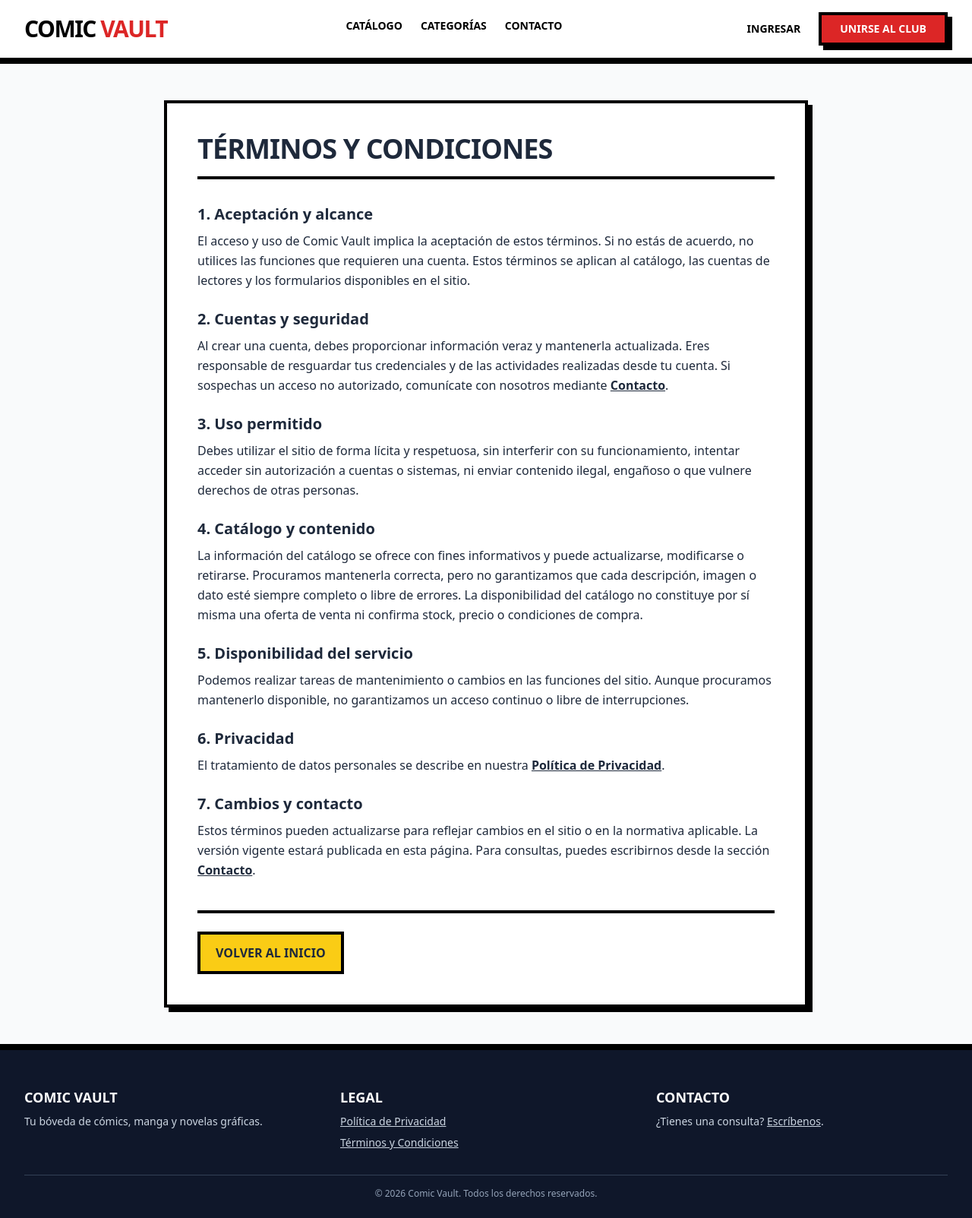
After one commit to uzydiaz1-lgtm/comics-vault06, a Django app: page /terminos-condiciones/ in a window 1280 px wide. The commit adds this page. Shown: the whole page at 76% size. Run offline with Django 5.2, Linux system fonts and the light colour scheme; some libraries are stand-ins or nearby versions.

Commit message:
Agregadas nuevas funcionalidades y vistas

```diff
--- a/comics/forms.py
+++ b/comics/forms.py
@@ -1,9 +1,30 @@
 from django import forms
 from django.contrib.auth.forms import AuthenticationForm, UserCreationForm
-from .models import CategoriaArea, Comic, UsuarioLector
+from .models import CategoriaArea, Comic, MensajeContacto, UsuarioLector
 
 
 FORM_CONTROL_CLASS = 'w-full max-w-full border-4 border-black p-3 font-bold'
+
+
+class ContactoForm(forms.ModelForm):
+    class Meta:
+        model = MensajeContacto
+        fields = ['nombre', 'email', 'mensaje']
+        widgets = {
+            'nombre': forms.TextInput(attrs={
+                'class': 'form-control',
+                'placeholder': 'Tu nombre y apellido',
+            }),
+            'email': forms.EmailInput(attrs={
+                'class': 'form-control',
+                'placeholder': 'tu_correo@ejemplo.com',
+            }),
+            'mensaje': forms.Textarea(attrs={
+                'class': 'form-control',
+                'rows': 4,
+                'placeholder': 'Escribí tu consulta acá...',
+            }),
+        }
 
 
 class CategoriaAreaForm(forms.ModelForm):
--- a/comics/templates/comics/base.html
+++ b/comics/templates/comics/base.html
@@ -1,9 +1,12 @@
+{% load static %}
 <!DOCTYPE html>
 <html lang="es">
 <head>
     <meta charset="UTF-8">
     <meta name="viewport" content="width=device-width, initial-scale=1.0">
     <title>{% block title %}COMIC VAULT{% endblock %}</title>
+    <link rel="icon" type="image/x-icon" href="{% static 'Autopartes/img/favicon.ico' %}">
+    <link rel="stylesheet" href="https://cdnjs.cloudflare.com/ajax/libs/toastr.js/latest/toastr.min.css">
     <script src="https://cdn.tailwindcss.com"></script>
     <style>
         .neo-shadow { box-shadow: 6px 6px 0px 0px rgba(0,0,0,1); }
@@ -20,8 +23,10 @@
         <nav class="hidden md:flex gap-6 font-bold text-sm uppercase" aria-label="Navegación principal">
             <a href="{% url 'comics:catalogo' %}" class="hover:text-blue-600 border-b-4 border-transparent hover:border-blue-600 transition-all pb-1">Catálogo</a>
             <a href="{% url 'comics:buscar_categorias' %}" class="hover:text-blue-600 border-b-4 border-transparent hover:border-blue-600 transition-all pb-1">Categorías</a>
+            <a href="{% url 'comics:contacto' %}" class="hover:text-blue-600 border-b-4 border-transparent hover:border-blue-600 transition-all pb-1">Contacto</a>
             {% if user.is_staff or user.is_superuser %}
             <a href="{% url 'comics:buscar_usuarios' %}" class="hover:text-blue-600 border-b-4 border-transparent hover:border-blue-600 transition-all pb-1">Lectores</a>
+            <a href="{% url 'comics:listar_mensajes' %}" class="hover:text-blue-600 border-b-4 border-transparent hover:border-blue-600 transition-all pb-1">Mensajes</a>
             {% endif %}
         </nav>
 
@@ -46,8 +51,10 @@
             <div class="flex flex-col gap-3 font-bold uppercase">
                 <a href="{% url 'comics:catalogo' %}" class="p-2 hover:bg-yellow-300">Catálogo</a>
                 <a href="{% url 'comics:buscar_categorias' %}" class="p-2 hover:bg-yellow-300">Categorías</a>
+                <a href="{% url 'comics:contacto' %}" class="p-2 hover:bg-yellow-300">Contacto</a>
                 {% if user.is_staff or user.is_superuser %}
                 <a href="{% url 'comics:buscar_usuarios' %}" class="p-2 hover:bg-yellow-300">Lectores</a>
+                <a href="{% url 'comics:listar_mensajes' %}" class="p-2 hover:bg-yellow-300">Mensajes</a>
                 {% endif %}
                 {% if user.is_authenticated %}
                     <a href="{% url 'comics:perfil' %}" class="p-2 hover:bg-yellow-300">Mi perfil ({{ user.username }})</a>
@@ -66,7 +73,7 @@
 
     <main>
         {% if messages %}
-        <div class="max-w-7xl mx-auto px-8 pt-6">
+        <div id="django-messages" class="max-w-7xl mx-auto px-8 pt-6">
             {% for message in messages %}
             <div class="border-4 border-black bg-emerald-300 p-4 font-black" role="alert">{{ message }}</div>
             {% endfor %}
@@ -76,6 +83,35 @@
         <!-- Aquí se inyectará el contenido de las otras vistas -->
         {% endblock %}
     </main>
+    <footer class="mt-12 border-t-8 border-black bg-slate-900 px-4 pb-6 pt-12 text-white sm:px-8">
+        <div class="mx-auto grid max-w-7xl grid-cols-1 gap-8 sm:grid-cols-2 lg:grid-cols-3">
+            <div>
+                <h2 class="text-lg font-black uppercase">Comic Vault</h2>
+                <p class="mt-2 text-sm text-slate-300">
+                    Tu bóveda de cómics, manga y novelas gráficas.
+                </p>
+            </div>
+
+            <nav aria-label="Enlaces legales">
+                <h2 class="text-lg font-black uppercase">Legal</h2>
+                <ul class="mt-2 flex flex-col gap-2 text-sm">
+                    <li><a href="{% url 'comics:politica_privacidad' %}" class="text-slate-300 underline hover:text-white">Política de Privacidad</a></li>
+                    <li><a href="{% url 'comics:terminos_condiciones' %}" class="text-slate-300 underline hover:text-white">Términos y Condiciones</a></li>
+                </ul>
+            </nav>
+
+            <div>
+                <h2 class="text-lg font-black uppercase">Contacto</h2>
+                <p class="mt-2 text-sm text-slate-300">
+                    ¿Tienes una consulta?
+                    <a href="{% url 'comics:contacto' %}" class="underline hover:text-white">Escríbenos</a>.
+                </p>
+            </div>
+        </div>
+        <p class="mx-auto mt-8 max-w-7xl border-t border-slate-700 pt-4 text-center text-xs text-slate-400">
+            &copy; 2026 Comic Vault. Todos los derechos reservados.
+        </p>
+    </footer>
     <script>
         const menuButton = document.getElementById('mobile-menu-button');
         const mobileNavigation = document.getElementById('mobile-navigation');
@@ -85,5 +121,26 @@
             mobileNavigation.classList.toggle('hidden', isExpanded);
         });
     </script>
+    <script src="https://cdnjs.cloudflare.com/ajax/libs/jquery/3.6.0/jquery.min.js"></script>
+    <script src="https://cdnjs.cloudflare.com/ajax/libs/toastr.js/latest/toastr.min.js"></script>
+    {% if messages %}
+    <script>
+        if (window.toastr) {
+            toastr.options.escapeHtml = true;
+            {% for message in messages %}
+                {% if message.tags == 'success' %}
+                    toastr.success('{{ message|escapejs }}');
+                {% elif message.tags == 'error' %}
+                    toastr.error('{{ message|escapejs }}');
+                {% elif message.tags == 'warning' %}
+                    toastr.warning('{{ message|escapejs }}');
+                {% elif message.tags == 'info' %}
+                    toastr.info('{{ message|escapejs }}');
+                {% endif %}
+            {% endfor %}
+            document.getElementById('django-messages').hidden = true;
+        }
+    </script>
+    {% endif %}
 </body>
 </html>
--- a/comics/urls.py
+++ b/comics/urls.py
@@ -5,6 +5,11 @@ app_name = 'comics'
 
 urlpatterns = [
     path('', views.inicio, name='inicio'),
+    path('contacto/', views.contacto, name='contacto'),
+    path('gracias/', views.pagina_de_gracias, name='gracias'),
+    path('politica-privacidad/', views.politica_privacidad, name='politica_privacidad'),
+    path('terminos-condiciones/', views.terminos_condiciones, name='terminos_condiciones'),
+    path('listar-mensajes/', views.listar_mensajes, name='listar_mensajes'),
     path('catalogo/', views.ComicListView.as_view(), name='catalogo'),
     path('buscar/comics/', views.buscar_comics, name='buscar_comics'),
     path('buscar/categorias/', views.buscar_categorias, name='buscar_categorias'),
--- a/comics/views.py
+++ b/comics/views.py
@@ -1,24 +1,34 @@
+import logging
+import smtplib
 from functools import wraps
 
 from django.contrib import messages
 from django.contrib.auth import login, logout
 from django.contrib.auth.decorators import login_required
 from django.core.exceptions import PermissionDenied
+from django.conf import settings
+from django.core.mail import EmailMessage, send_mail
+from django.core.paginator import Paginator
 from django.db import transaction
 from django.db.models import Q
 from django.shortcuts import redirect, render
+from django.template.loader import render_to_string
 from django.views.decorators.http import require_POST
 from django.views.generic import DetailView, ListView
 
 from administrador.models import ReporteBitacora
 from .forms import (
     CategoriaAreaForm,
+    ContactoForm,
     LoginForm,
     PerfilLectorForm,
     RegistroForm,
     UsuarioLectorForm,
 )
-from .models import CategoriaArea, Comic, UsuarioLector
+from .models import CategoriaArea, Comic, MensajeContacto, UsuarioLector
+
+
+logger = logging.getLogger(__name__)
 
 
 def staff_required(view_func):
@@ -34,6 +44,80 @@ def staff_required(view_func):
 
 def inicio(request):
     return render(request, 'comics/inicio.html')
+
+
+def contacto(request):
+    if request.method == 'POST':
+        form = ContactoForm(request.POST)
+        if form.is_valid():
+            contacto_obj = form.save()
+            asunto = 'Nueva consulta web - Comic Vault'
+            contexto = {
+                'nombre': contacto_obj.nombre,
+                'email': contacto_obj.email,
+                'mensaje': contacto_obj.mensaje,
+                'fecha': contacto_obj.fecha_envio,
+                'asunto': asunto,
+            }
+
+            try:
+                email_admin = EmailMessage(
+                    subject=f'Nuevo mensaje de contacto de {contacto_obj.nombre}',
+                    body=render_to_string('Autopartes/email-template.html', contexto),
+                    from_email=settings.DEFAULT_FROM_EMAIL,
+                    to=[settings.DEFAULT_FROM_EMAIL],
+                    reply_to=[contacto_obj.email],
+                )
+                email_admin.content_subtype = 'html'
+                admin_enviado = email_admin.send()
+                respuesta_enviada = send_mail(
+                    subject='Hemos recibido tu consulta - Comic Vault',
+                    message=(
+                        f'Hola {contacto_obj.nombre},\n\n'
+                        'Gracias por comunicarte con nosotros. Hemos recibido tu '
+                        'mensaje y te responderemos a la brevedad.\n\n'
+                        'Atentamente,\nEl equipo de Comic Vault.'
+                    ),
+                    from_email=settings.DEFAULT_FROM_EMAIL,
+                    recipient_list=[contacto_obj.email],
+                )
+                if not admin_enviado or not respuesta_enviada:
+                    raise smtplib.SMTPException('El servidor no confirmó el envío de ambos correos.')
+            except (OSError, smtplib.SMTPException, ValueError):
+                logger.exception('No se pudieron enviar los correos del mensaje de contacto %s.', contacto_obj.pk)
+                messages.warning(
+                    request,
+                    'Guardamos tu mensaje, pero no pudimos enviar la notificación por correo.',
+                )
+            else:
+                messages.success(request, '¡Tu mensaje ha sido enviado con éxito!')
+            return redirect('comics:gracias')
+    else:
+        form = ContactoForm()
+
+    return render(request, 'Autopartes/contacto.html', {'form': form})
+
+
+def pagina_de_gracias(request):
+    return render(request, 'Autopartes/gracias.html')
+
+
+def politica_privacidad(request):
+    """Vista para renderizar la página de Política de Privacidad conforme Ley 25.326."""
+    return render(request, 'Autopartes/politica_privacidad.html')
+
+
+def terminos_condiciones(request):
+    """Vista para renderizar la página de Términos y Condiciones."""
+    return render(request, 'Autopartes/terminos_condiciones.html')
+
+
+@staff_required
+def listar_mensajes(request):
+    mensajes_listado = MensajeContacto.objects.order_by('-fecha_envio')
+    paginator = Paginator(mensajes_listado, 5)
+    mensajes = paginator.get_page(request.GET.get('page'))
+    return render(request, 'Autopartes/listar_mensajes.html', {'mensajes': mensajes})
 
 
 class ComicListView(ListView):
--- /dev/null
+++ b/templates/Autopartes/terminos_condiciones.html
@@ -0,0 +1,85 @@
+{% extends 'comics/base.html' %}
+
+{% block title %}Términos y Condiciones - Comic Vault{% endblock %}
+
+{% block content %}
+<section class="mx-auto my-12 max-w-4xl px-4 sm:px-6">
+    <article class="border-4 border-black bg-white p-6 text-slate-800 shadow-[6px_6px_0_0_rgba(0,0,0,1)] sm:p-10">
+        <h2 class="mb-8 border-b-4 border-black pb-4 text-3xl font-black uppercase tracking-tight sm:text-4xl">
+            Términos y Condiciones
+        </h2>
+
+        <section class="mb-6">
+            <h3 class="mb-2 text-xl font-black">1. Aceptación y alcance</h3>
+            <p class="leading-relaxed">
+                El acceso y uso de Comic Vault implica la aceptación de estos términos. Si no estás de
+                acuerdo, no utilices las funciones que requieren una cuenta. Estos términos se aplican
+                al catálogo, las cuentas de lectores y los formularios disponibles en el sitio.
+            </p>
+        </section>
+
+        <section class="mb-6">
+            <h3 class="mb-2 text-xl font-black">2. Cuentas y seguridad</h3>
+            <p class="leading-relaxed">
+                Al crear una cuenta, debes proporcionar información veraz y mantenerla actualizada.
+                Eres responsable de resguardar tus credenciales y de las actividades realizadas desde
+                tu cuenta. Si sospechas un acceso no autorizado, comunícate con nosotros mediante
+                <a href="{% url 'comics:contacto' %}" class="font-bold underline hover:text-red-600">Contacto</a>.
+            </p>
+        </section>
+
+        <section class="mb-6">
+            <h3 class="mb-2 text-xl font-black">3. Uso permitido</h3>
+            <p class="leading-relaxed">
+                Debes utilizar el sitio de forma lícita y respetuosa, sin interferir con su
+                funcionamiento, intentar acceder sin autorización a cuentas o sistemas, ni enviar
+                contenido ilegal, engañoso o que vulnere derechos de otras personas.
+            </p>
+        </section>
+
+        <section class="mb-6">
+            <h3 class="mb-2 text-xl font-black">4. Catálogo y contenido</h3>
+            <p class="leading-relaxed">
+                La información del catálogo se ofrece con fines informativos y puede actualizarse,
+                modificarse o retirarse. Procuramos mantenerla correcta, pero no garantizamos que cada
+                descripción, imagen o dato esté siempre completo o libre de errores. La disponibilidad
+                del catálogo no constituye por sí misma una oferta de venta ni confirma stock, precio
+                o condiciones de compra.
+            </p>
+        </section>
+
+        <section class="mb-6">
+            <h3 class="mb-2 text-xl font-black">5. Disponibilidad del servicio</h3>
+            <p class="leading-relaxed">
+                Podemos realizar tareas de mantenimiento o cambios en las funciones del sitio. Aunque
+                procuramos mantenerlo disponible, no garantizamos un acceso continuo o libre de
+                interrupciones.
+            </p>
+        </section>
+
+        <section class="mb-6">
+            <h3 class="mb-2 text-xl font-black">6. Privacidad</h3>
+            <p class="leading-relaxed">
+                El tratamiento de datos personales se describe en nuestra
+                <a href="{% url 'comics:politica_privacidad' %}" class="font-bold underline hover:text-red-600">Política de Privacidad</a>.
+            </p>
+        </section>
+
+        <section class="mb-6">
+            <h3 class="mb-2 text-xl font-black">7. Cambios y contacto</h3>
+            <p class="leading-relaxed">
+                Estos términos pueden actualizarse para reflejar cambios en el sitio o en la normativa
+                aplicable. La versión vigente estará publicada en esta página. Para consultas, puedes
+                escribirnos desde la sección
+                <a href="{% url 'comics:contacto' %}" class="font-bold underline hover:text-red-600">Contacto</a>.
+            </p>
+        </section>
+
+        <div class="mt-10 border-t-4 border-black pt-6">
+            <a href="{% url 'comics:inicio' %}" class="inline-block border-4 border-black bg-yellow-400 px-5 py-3 font-black uppercase hover:bg-black hover:text-white">
+                Volver al inicio
+            </a>
+        </div>
+    </article>
+</section>
+{% endblock %}
```
Also changed, not shown: comic_store/settings.py (+9 -2 lines), comics/models.py (+10 -0 lines), comics/templates/comics/inicio.html (+18 -0 lines), comics/test_contact_views.py (added, +80 -0 lines), templates/Autopartes/contacto.html (added, +30 -0 lines), templates/Autopartes/email-template.html (added, +18 -0 lines), templates/Autopartes/gracias.html (added, +15 -0 lines), templates/Autopartes/listar_mensajes.html (added, +55 -0 lines), templates/Autopartes/politica_privacidad.html (added, +75 -0 lines), README.md, comics/migrations/0008_mensajecontacto.py (added), static/Autopartes/img/favicon.ico (added).
